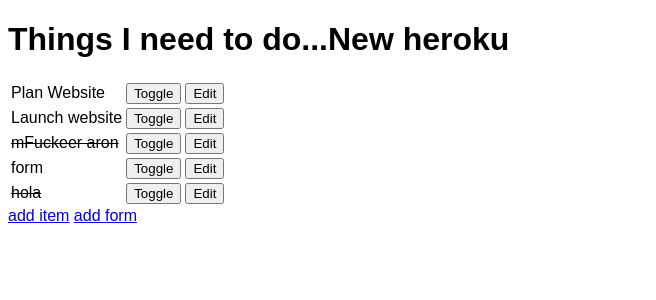
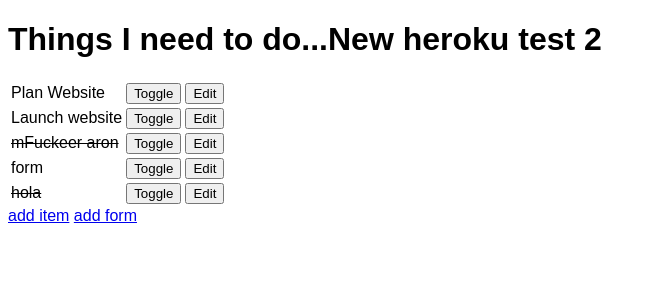
Before and after one commit to CEsarABC/new-Django, a Django app: page / in a window 1280 px wide. Shown: the top 300 px of the page, without its empty margins (0-656 px from the left). Run offline with Django 3.2, Linux system fonts and the light colour scheme; data comes from the database, SQL or seed files in the repository.

Commit message:
test heroku auto

```diff
--- a/todo/templates/todo_list.html
+++ b/todo/templates/todo_list.html
@@ -12,7 +12,7 @@
         </style>
     </head>
     <body>
-        <h1>Things I need to do...New heroku</h1>
+        <h1>Things I need to do...New heroku test 2</h1>
         <table>
             {% for item in items %}
             <tr>
```
